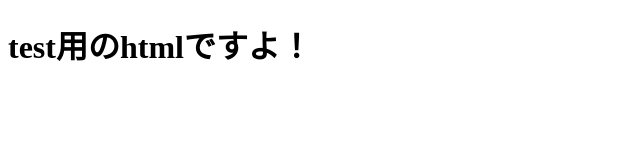
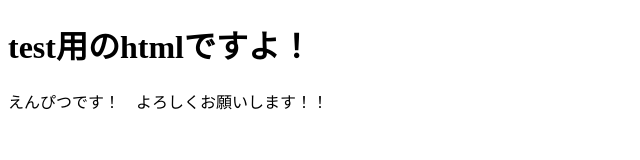
Before and after one commit to narisugi/git_0725yoru, a plain HTML site: page index.html in a window 1280 px wide. Shown: the whole page, without its empty margins (0-640 px from the left). Drawn offline with Linux system fonts and the light colour scheme.

Commit message:
えんぴつです！

```diff
--- a/index.html
+++ b/index.html
@@ -7,5 +7,6 @@
 </head>
 <body>
     <h1>test用のhtmlですよ！</h1>
+    <p>えんぴつです！　よろしくお願いします！！</p>
 </body>
 </html>
```
